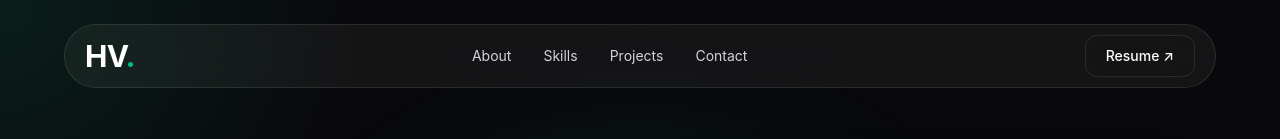
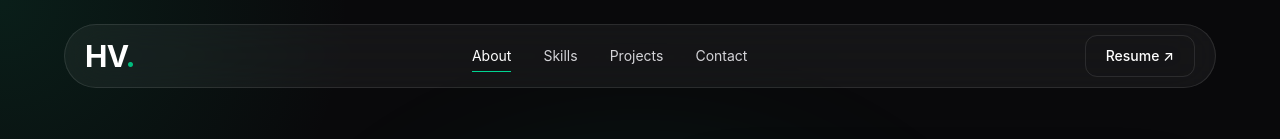
Before and after one commit to harshavardhan0401/Portfolio, a React (Vite) app: page / in a window 1280 px wide. Shown: the top 139 px of the page. Built offline with nearby package versions, Linux system fonts and the light colour scheme.

Commit message:
added effects for project cards

```diff
--- a/index.html
+++ b/index.html
@@ -3,7 +3,9 @@
   <head>
     <meta charset="UTF-8" />
     <link rel="icon" type="image/svg+xml" href="/favicon.svg" />
+    <link rel="apple-touch-icon" href="/apple-touch-icon.png" />
     <meta name="viewport" content="width=device-width, initial-scale=1.0" />
+    <meta name="author" content="Harsha Vardhan" />
 
     <link rel="preconnect" href="https://fonts.googleapis.com" />
     <link rel="preconnect" href="https://fonts.gstatic.com" crossorigin />
@@ -27,7 +29,6 @@
       content="A third-year Computer Science student and full-stack developer building with React, Java, and Firebase."
     />
     <meta property="og:url" content="https://REPLACE-WITH-YOUR-DOMAIN.netlify.app" />
-    <!-- TODO: Phase 7 — create /public/og-image.png (1200x630) and point this at it -->
     <meta property="og:image" content="/og-image.png" />
 
     <meta name="twitter:card" content="summary_large_image" />
--- a/src/components/common/Section.jsx
+++ b/src/components/common/Section.jsx
@@ -1,6 +1,6 @@
 export default function Section({ children, className = "", id }) {
   return (
-    <section id={id} className={`py-24 ${className}`}>
+    <section id={id} className={`scroll-mt-28 py-24 ${className}`}>
       {children}
     </section>
   );
--- a/src/components/layout/Navbar.jsx
+++ b/src/components/layout/Navbar.jsx
@@ -1,4 +1,4 @@
-import { useState } from "react";
+import { useEffect, useState } from "react";
 import { motion, AnimatePresence } from "framer-motion";
 import { HiBars3, HiXMark } from "react-icons/hi2";
 
@@ -6,14 +6,40 @@ import Container from "../common/Container";
 import Button from "../ui/Button";
 
 const NAV_LINKS = [
-  { href: "#about", label: "About" },
-  { href: "#skills", label: "Skills" },
-  { href: "#projects", label: "Projects" },
-  { href: "#contact", label: "Contact" },
+  { href: "#about", label: "About", id: "about" },
+  { href: "#skills", label: "Skills", id: "skills" },
+  { href: "#projects", label: "Projects", id: "projects" },
+  { href: "#contact", label: "Contact", id: "contact" },
 ];
 
 export default function Navbar() {
   const [isOpen, setIsOpen] = useState(false);
+  const [activeId, setActiveId] = useState("");
+
+  // Scroll-spy: highlight whichever nav section currently sits near the
+  // vertical center of the viewport, using a thin IntersectionObserver band.
+  useEffect(() => {
+    const sections = NAV_LINKS.map((link) => document.getElementById(link.id)).filter(
+      Boolean
+    );
+
+    if (sections.length === 0) return;
+
+    const observer = new IntersectionObserver(
+      (entries) => {
+        entries.forEach((entry) => {
+          if (entry.isIntersecting) {
+            setActiveId(entry.target.id);
+          }
+        });
+      },
+      { rootMargin: "-45% 0px -50% 0px", threshold: 0 }
+    );
+
+    sections.forEach((section) => observer.observe(section));
+
+    return () => observer.disconnect();
+  }, []);
 
   return (
     <header className="fixed top-6 left-0 right-0 z-50">
@@ -28,13 +54,28 @@ export default function Navbar() {
 
           {/* Desktop Navigation */}
           <ul className="hidden md:flex items-center gap-8 text-sm text-zinc-300">
-            {NAV_LINKS.map((link) => (
-              <li key={link.href}>
-                <a href={link.href} className="transition hover:text-white">
-                  {link.label}
-                </a>
-              </li>
-            ))}
+            {NAV_LINKS.map((link) => {
+              const isActive = activeId === link.id;
+              return (
+                <li key={link.href} className="relative">
+                  <a
+                    href={link.href}
+                    className={`transition hover:text-white ${
+                      isActive ? "text-white" : ""
+                    }`}
+                  >
+                    {link.label}
+                  </a>
+                  {isActive && (
+                    <motion.span
+                      layoutId="nav-active-indicator"
+                      className="absolute -bottom-1.5 left-0 right-0 h-px bg-emerald-400"
+                      transition={{ type: "spring", stiffness: 380, damping: 30 }}
+                    />
+                  )}
+                </li>
+              );
+            })}
           </ul>
 
           <div className="hidden md:block">
@@ -75,7 +116,9 @@ export default function Navbar() {
                     <a
                       href={link.href}
                       onClick={() => setIsOpen(false)}
-                      className="block rounded-xl px-3 py-3 transition hover:bg-emerald-500/10 hover:text-white"
+                      className={`block rounded-xl px-3 py-3 transition hover:bg-emerald-500/10 hover:text-white ${
+                        activeId === link.id ? "bg-emerald-500/10 text-white" : ""
+                      }`}
                     >
                       {link.label}
                     </a>
--- a/src/components/ui/ProjectCard.jsx
+++ b/src/components/ui/ProjectCard.jsx
@@ -1,4 +1,4 @@
-import { motion } from "framer-motion";
+import { motion, useMotionValue, useTransform } from "framer-motion";
 import { HiArrowUpRight } from "react-icons/hi2";
 import { FaGithub } from "react-icons/fa6";
 
@@ -15,6 +15,23 @@ export default function ProjectCard({ project, featured = false, index = 0 }) {
     githubUrl,
     comingSoon,
   } = project;
+
+  // Subtle tilt on hover — mouse position within the card drives rotation.
+  const pointerX = useMotionValue(0);
+  const pointerY = useMotionValue(0);
+  const rotateX = useTransform(pointerY, [-0.5, 0.5], ["4deg", "-4deg"]);
+  const rotateY = useTransform(pointerX, [-0.5, 0.5], ["-4deg", "4deg"]);
+
+  function handleMouseMove(e) {
+    const rect = e.currentTarget.getBoundingClientRect();
+    pointerX.set((e.clientX - rect.left) / rect.width - 0.5);
+    pointerY.set((e.clientY - rect.top) / rect.height - 0.5);
+  }
+
+  function handleMouseLeave() {
+    pointerX.set(0);
+    pointerY.set(0);
+  }
 
   if (comingSoon) {
     return (
@@ -46,6 +63,9 @@ export default function ProjectCard({ project, featured = false, index = 0 }) {
       whileInView={{ opacity: 1, y: 0 }}
       viewport={{ once: true }}
       transition={{ duration: 0.6, delay: index * 0.1, ease: "easeOut" }}
+      onMouseMove={handleMouseMove}
+      onMouseLeave={handleMouseLeave}
+      style={{ rotateX, rotateY, transformPerspective: 800 }}
       className={`group relative overflow-hidden rounded-3xl border border-white/10 bg-gradient-to-br from-[#111827] to-[#0B1220] shadow-[0_20px_60px_rgba(0,0,0,0.45)] transition-all duration-500 hover:-translate-y-2 hover:border-emerald-500/40 hover:shadow-[0_30px_80px_rgba(16,185,129,0.18)] ${
         featured ? "md:grid md:grid-cols-2 md:items-stretch" : ""
       }`}
--- a/src/styles/theme.css
+++ b/src/styles/theme.css
@@ -16,3 +16,7 @@
 @theme {
   --font-display: "Space Grotesk", ui-sans-serif, system-ui, sans-serif;
 }
+
+html {
+  scroll-behavior: smooth;
+}
```
Also changed, not shown: public/RESUME_PLACEHOLDER_README.txt (added), public/apple-touch-icon.png (added), public/og-image.png (added), public/robots.txt (added), src/components/ui/PageLoader.jsx (added), src/components/ui/ScrollProgressBar.jsx (added).
